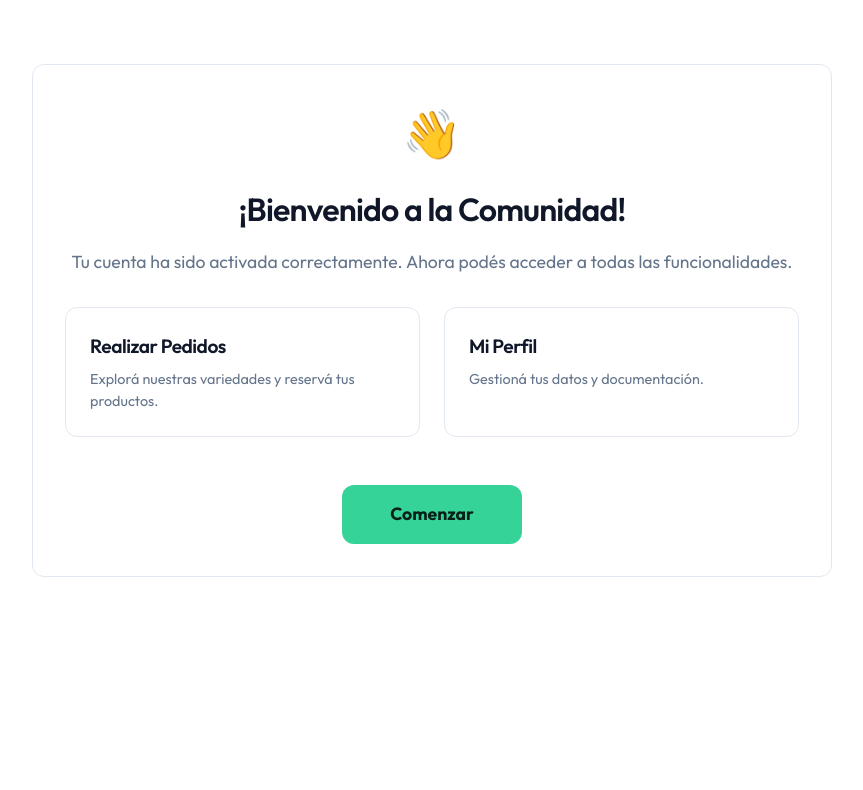
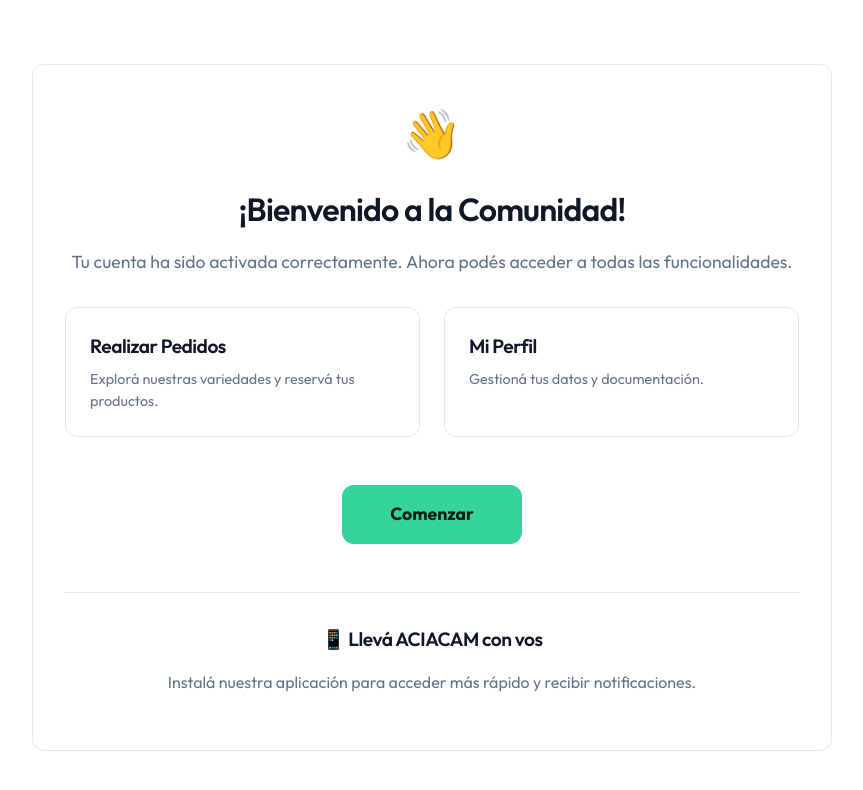
Before and after one commit to gdipdavoli/aciacam-app, a Next.js app: page /onboarding in a window 1280 px wide. Shown: the top 790 px of the page, without its empty margins (208-1071 px from the left). Built offline with nearby package versions, Linux system fonts and the light colour scheme; no server answers.

Commit message:
Mover botn de instalacin de PWA de la pantalla de contraseña a la de bienvenida/onboarding

```diff
--- a/app/activate/page.tsx
+++ b/app/activate/page.tsx
@@ -2,7 +2,6 @@
 import { useEffect, useState, Suspense } from 'react';
 import { useSearchParams, useRouter } from 'next/navigation';
 import { supabase } from '@/services/supabaseClient';
-import PWAInstaller from '@/app/components/PWAInstaller';
 
 function ActivateContent() {
     const searchParams = useSearchParams();
@@ -222,7 +221,6 @@ function ActivateContent() {
                             {settingPassLoading ? 'Guardando...' : 'Finalizar Activación'}
                         </button>
                     </div>
-                    <PWAInstaller />
                 </div>
             </div>
         );
--- a/app/onboarding/page.tsx
+++ b/app/onboarding/page.tsx
@@ -2,6 +2,7 @@
 
 import React from 'react';
 import { useRouter } from 'next/navigation';
+import PWAInstaller from '@/app/components/PWAInstaller';
 
 export default function OnboardingPage() {
     const router = useRouter();
@@ -42,6 +43,16 @@ export default function OnboardingPage() {
             >
                 Comenzar
             </button>
+
+            <div style={{ marginTop: '3rem', borderTop: '1px solid hsl(var(--border))', paddingTop: '2rem' }}>
+                <h3 style={{ fontSize: '1.2rem', marginBottom: '1rem' }}>📱 Llevá ACIACAM con vos</h3>
+                <p style={{ color: 'hsl(var(--muted-foreground))', marginBottom: '1.5rem' }}>
+                    Instalá nuestra aplicación para acceder más rápido y recibir notificaciones.
+                </p>
+                <div style={{ maxWidth: '300px', margin: '0 auto' }}>
+                    <PWAInstaller />
+                </div>
+            </div>
         </div>
     );
 }
```
